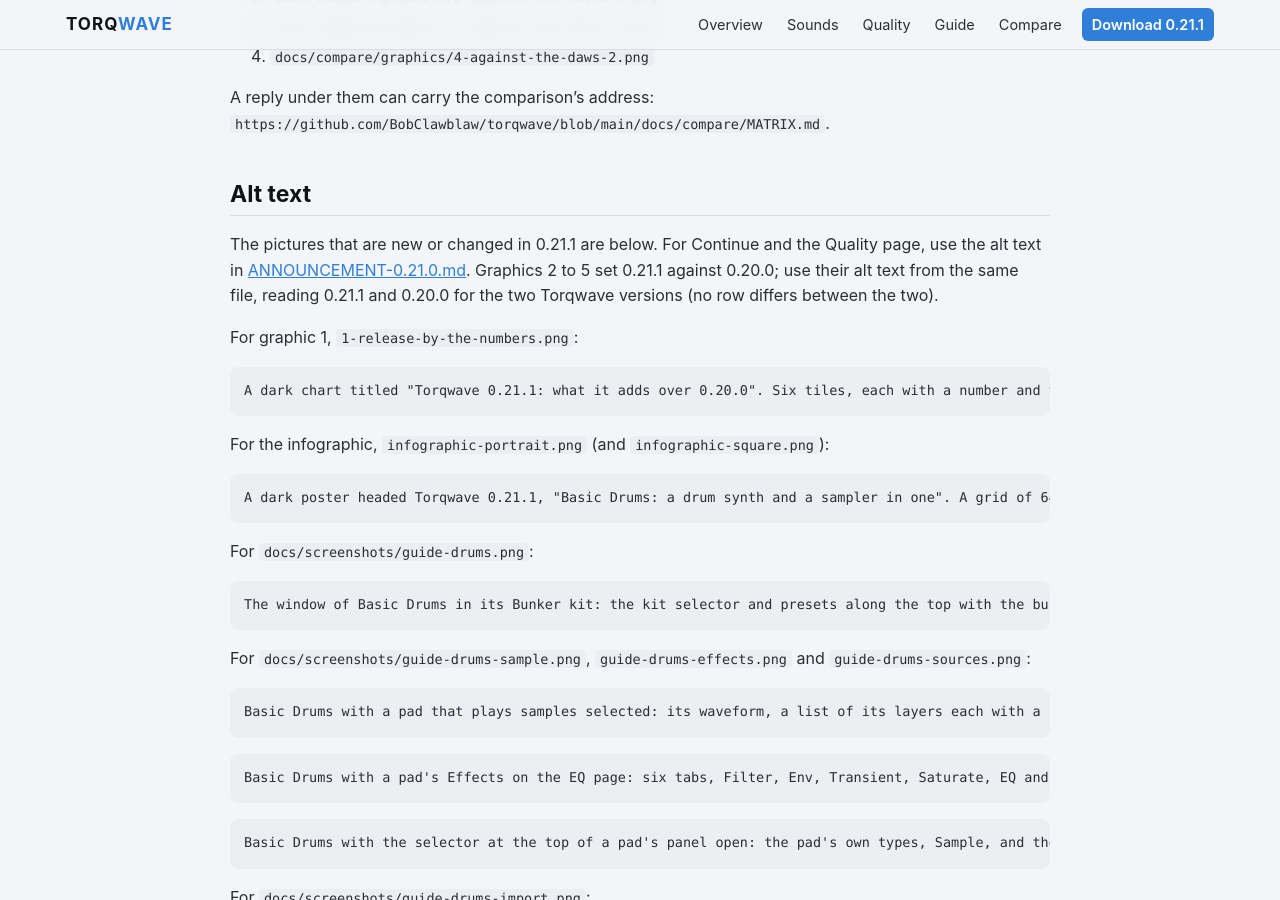
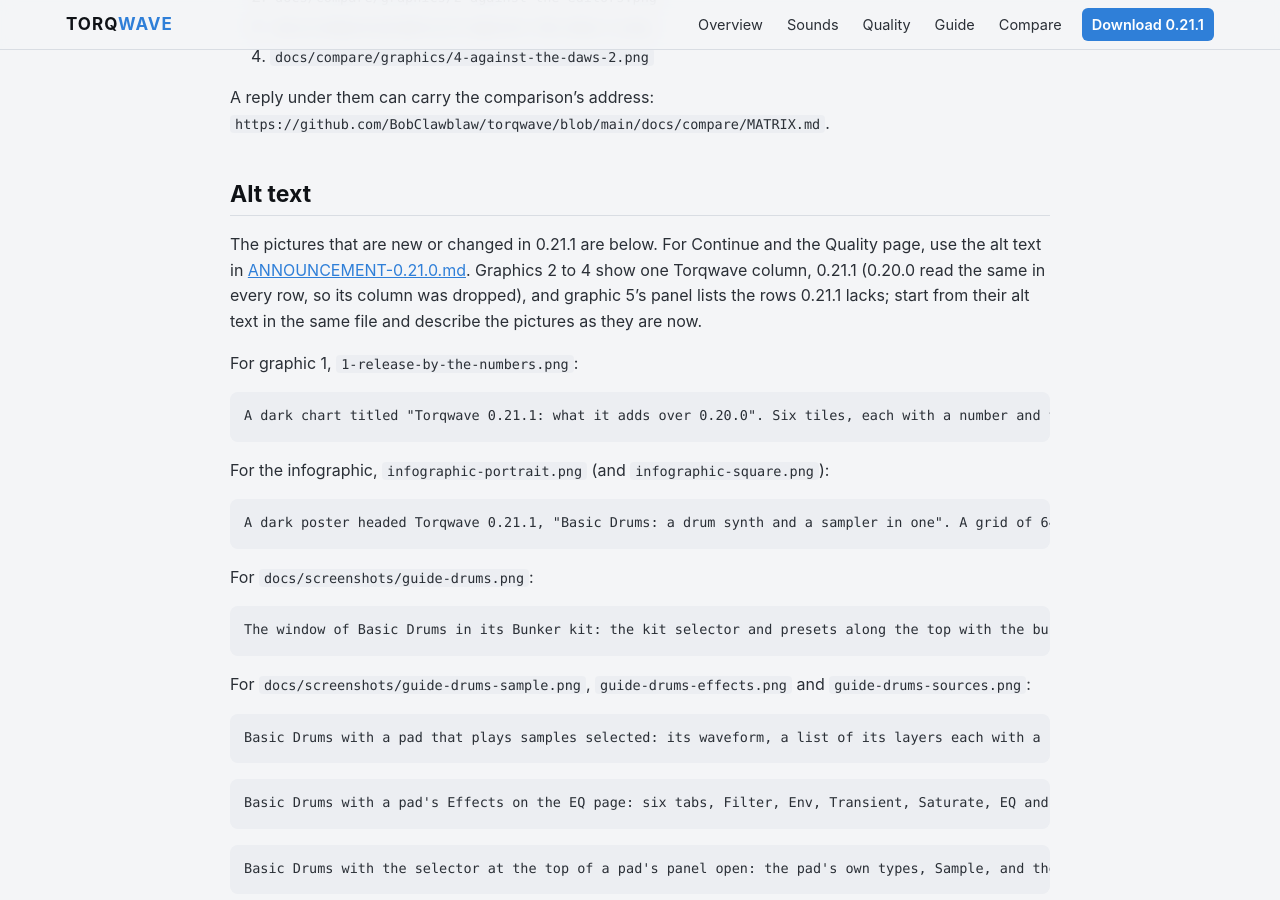
Before and after one commit to BobClawblaw/torqwave, a Jekyll site: the page built from docs/releases/0.21.1/ANNOUNCEMENT.md, in a window 1280 px wide and 900 px high, scrolled down 2389 px. Built offline with Jekyll 4.4.1, drawn with Linux system fonts in a browser that asks for light colours; our own code applies the rules of GitHub Pages for plain Markdown files.

Commit message:
The 0.21.1 announcement: the feature tables have one Torqwave column now

```diff
--- a/docs/releases/0.21.1/ANNOUNCEMENT.md
+++ b/docs/releases/0.21.1/ANNOUNCEMENT.md
@@ -91,7 +91,7 @@ A reply under them can carry the comparison's address: `https://github.com/BobCl
 
 ## Alt text
 
-The pictures that are new or changed in 0.21.1 are below. For Continue and the Quality page, use the alt text in [ANNOUNCEMENT-0.21.0.md](../../announcements/ANNOUNCEMENT-0.21.0.md). Graphics 2 to 5 set 0.21.1 against 0.20.0; use their alt text from the same file, reading 0.21.1 and 0.20.0 for the two Torqwave versions (no row differs between the two).
+The pictures that are new or changed in 0.21.1 are below. For Continue and the Quality page, use the alt text in [ANNOUNCEMENT-0.21.0.md](../../announcements/ANNOUNCEMENT-0.21.0.md). Graphics 2 to 4 show one Torqwave column, 0.21.1 (0.20.0 read the same in every row, so its column was dropped), and graphic 5's panel lists the rows 0.21.1 lacks; start from their alt text in the same file and describe the pictures as they are now.
 
 For graphic 1, `1-release-by-the-numbers.png`:
 
```
